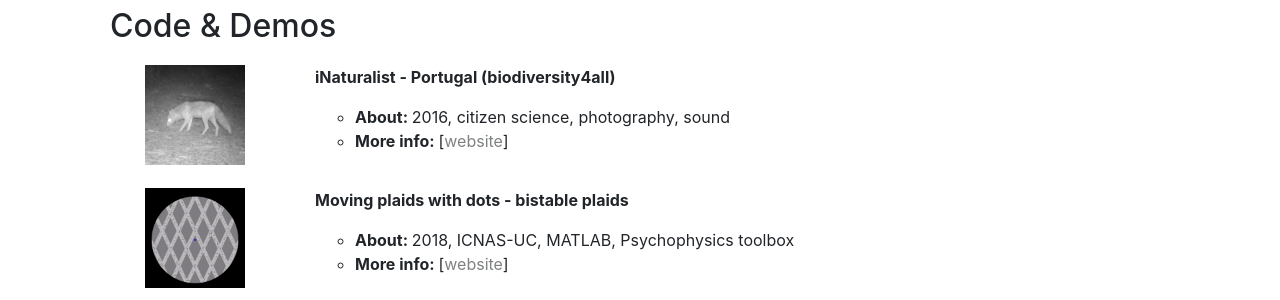
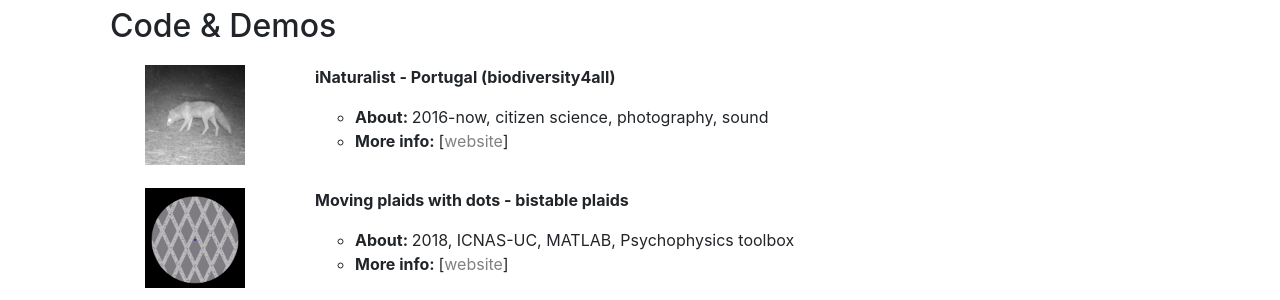
Before and after one commit to ricardomar/ricardomar.github.io, a Jekyll site: the page built from demos/index.html, in a window 1280 px wide and 900 px high. Shown: the part 125-425 px from the top of the window. Built offline with Jekyll 4.4.1, drawn with Linux system fonts in a browser that asks for light colours.

Commit message:
Update myDemos.yml

```diff
--- a/_data/myDemos.yml
+++ b/_data/myDemos.yml
@@ -1,5 +1,5 @@
 - name: iNaturalist - Portugal (biodiversity4all)
-  about: 2016, citizen science, photography, sound
+  about: 2016-now, citizen science, photography, sound
   website: www.inaturalist.org/observations?place_id=any&user_id=ricardomartins112
   logo: /myFiles/iNaturalist-data.png
 
```
